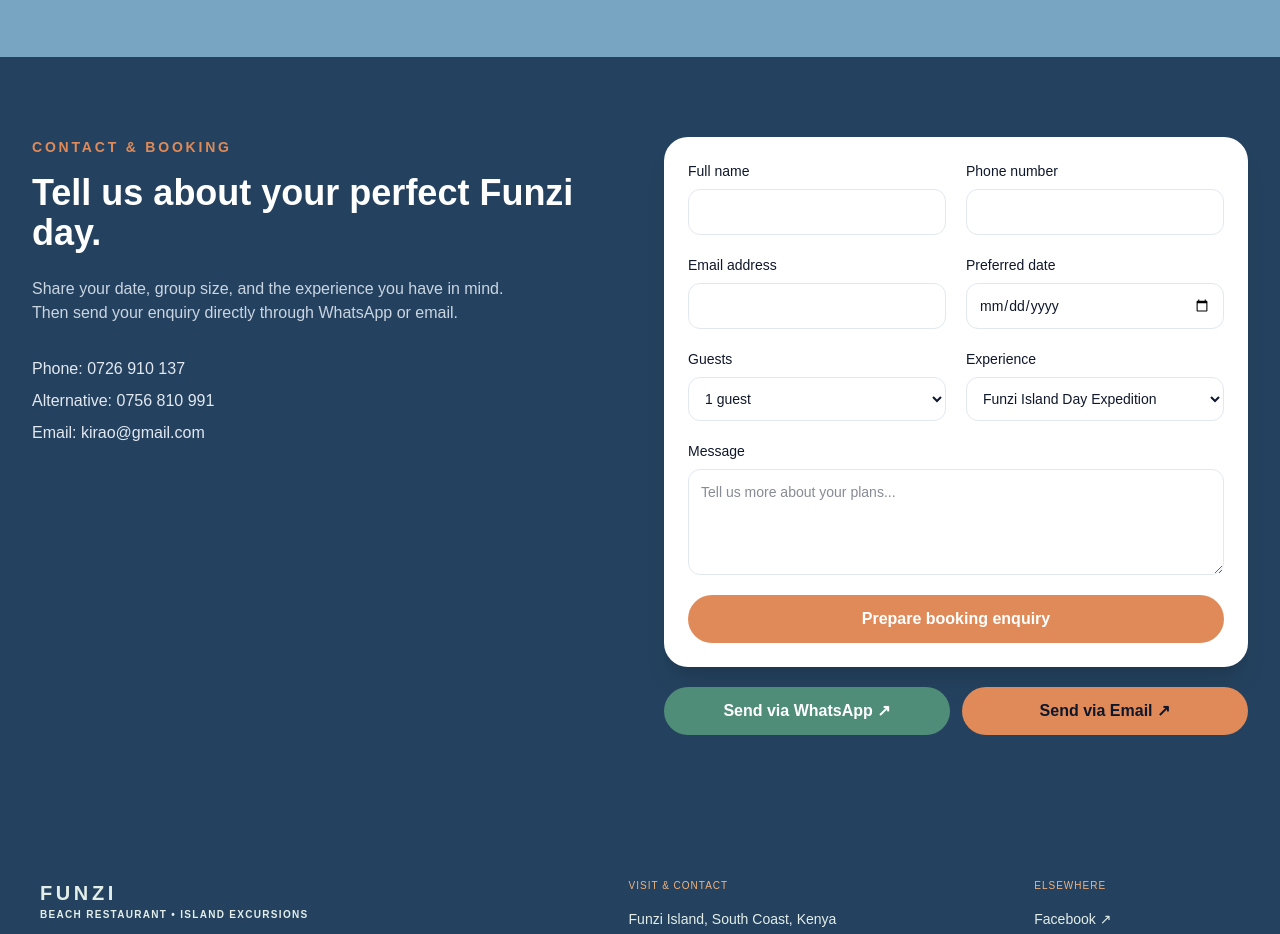
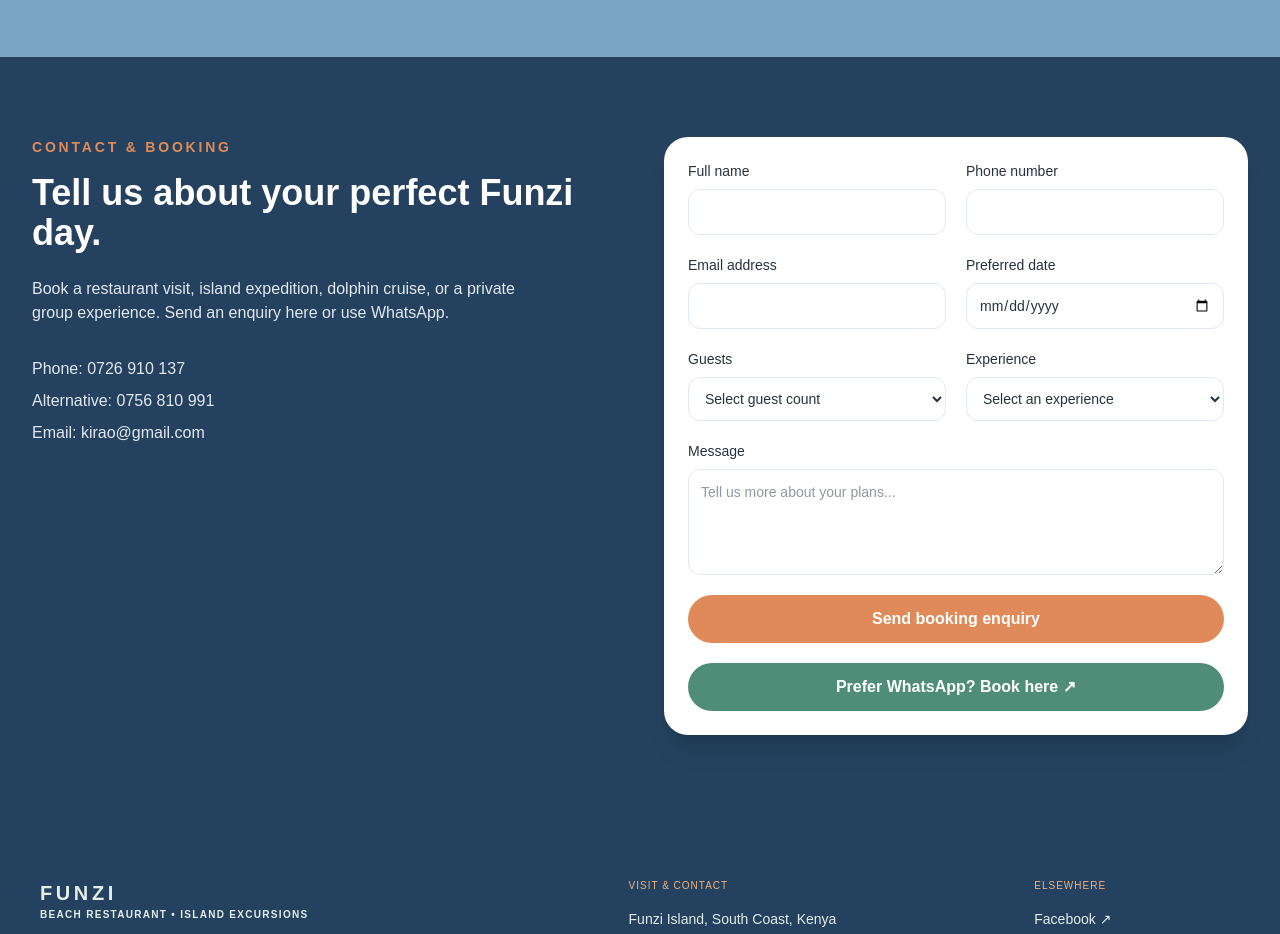
Before and after one commit to MatthewsRicky/funzibeachrestaurant, a Next.js app: page / in a window 1280 px wide. Shown: the part 5740-6674 px from the top of the page. Built offline with nearby package versions, Linux system fonts and the light colour scheme.

Commit message:
Final contact form changes and hero title text color

```diff
--- /dev/null
+++ b/app/actions/contact.ts
@@ -0,0 +1,81 @@
+"use server";
+
+import { Resend } from "resend";
+
+type BookingEnquiry = {
+  fullName: string;
+  email: string;
+  phone: string;
+  guests: string;
+  date: string;
+  experience: string;
+  message: string;
+};
+
+function escapeHtml(value: string) {
+  return value
+    .replaceAll("&", "&amp;")
+    .replaceAll("<", "&lt;")
+    .replaceAll(">", "&gt;")
+    .replaceAll('"', "&quot;")
+    .replaceAll("'", "&#039;");
+}
+
+export async function sendBookingEnquiry(enquiry: BookingEnquiry) {
+  const apiKey = process.env.RESEND_API_KEY?.trim();
+  const from = process.env.RESEND_FROM_EMAIL?.trim();
+  const to = process.env.CONTACT_TO_EMAIL?.trim();
+
+  if (!apiKey || !from || !to) {
+    return {
+      success: false,
+      error: "Booking email is not configured yet.",
+    };
+  }
+
+  const resend = new Resend(apiKey);
+
+  const text = `
+New Funzi Beach Restaurant booking enquiry
+
+Name: ${enquiry.fullName}
+Email: ${enquiry.email}
+Phone: ${enquiry.phone || "Not provided"}
+Guests: ${enquiry.guests}
+Preferred date: ${enquiry.date || "Flexible"}
+Experience: ${enquiry.experience}
+
+Message:
+${enquiry.message}
+  `.trim();
+
+  const { data, error } = await resend.emails.send({
+    from,
+    to: [to],
+    replyTo: enquiry.email,
+    subject: `Funzi booking: ${enquiry.experience} - ${enquiry.fullName}`,
+    text,
+    html: `
+      <h1>New Funzi Beach Restaurant booking enquiry</h1>
+      <p><strong>Name:</strong> ${escapeHtml(enquiry.fullName)}</p>
+      <p><strong>Email:</strong> ${escapeHtml(enquiry.email)}</p>
+      <p><strong>Phone:</strong> ${escapeHtml(enquiry.phone || "Not provided")}</p>
+      <p><strong>Guests:</strong> ${escapeHtml(enquiry.guests)}</p>
+      <p><strong>Preferred date:</strong> ${escapeHtml(enquiry.date || "Flexible")}</p>
+      <p><strong>Experience:</strong> ${escapeHtml(enquiry.experience)}</p>
+      <p><strong>Message:</strong></p>
+      <p>${escapeHtml(enquiry.message).replace(/\n/g, "<br>")}</p>
+    `,
+  });
+
+  if (error) {
+    console.error("Resend booking email error:", error);
+
+    return {
+      success: false,
+      error: "We could not send your enquiry. Please try WhatsApp instead.",
+    };
+  }
+
+  return { success: true, data };
+}
--- /dev/null
+++ b/app/api/contact/route.ts
@@ -0,0 +1,75 @@
+import { NextResponse } from "next/server";
+import { sendBookingEnquiry } from "@/app/actions/contact";
+import { validateString } from "@/lib/validation";
+
+type BookingPayload = {
+  fullName?: unknown;
+  email?: unknown;
+  phone?: unknown;
+  guests?: unknown;
+  date?: unknown;
+  experience?: unknown;
+  message?: unknown;
+  website?: unknown;
+};
+
+const emailPattern = /^[^\s@]+@[^\s@]+\.[^\s@]+$/;
+
+export async function POST(request: Request) {
+  try {
+    const body = (await request.json()) as BookingPayload;
+
+    // Simple anti-spam honeypot. Real visitors never see or fill this field.
+    if (typeof body.website === "string" && body.website.trim()) {
+      return NextResponse.json({ success: true });
+    }
+
+    const enquiry = {
+      fullName: String(body.fullName ?? "").trim(),
+      email: String(body.email ?? "").trim(),
+      phone: String(body.phone ?? "").trim(),
+      guests: String(body.guests ?? "").trim(),
+      date: String(body.date ?? "").trim(),
+      experience: String(body.experience ?? "").trim(),
+      message: String(body.message ?? "").trim(),
+    };
+
+    if (
+      !validateString(enquiry.fullName, 100) ||
+      !validateString(enquiry.email, 150) ||
+      !emailPattern.test(enquiry.email) ||
+      !validateString(enquiry.guests, 50) ||
+      !validateString(enquiry.experience, 100) ||
+      !validateString(enquiry.message, 2000)
+    ) {
+      return NextResponse.json(
+        {
+          success: false,
+          error:
+            "Please provide your name, a valid email, guest count, experience, and message.",
+        },
+        { status: 400 },
+      );
+    }
+
+    if (enquiry.phone && !validateString(enquiry.phone, 40)) {
+      return NextResponse.json(
+        { success: false, error: "Please enter a valid phone number." },
+        { status: 400 },
+      );
+    }
+
+    const result = await sendBookingEnquiry(enquiry);
+
+    return NextResponse.json(result, {
+      status: result.success ? 200 : 500,
+    });
+  } catch (error) {
+    console.error("Funzi contact route error:", error);
+
+    return NextResponse.json(
+      { success: false, error: "Invalid booking form submission." },
+      { status: 400 },
+    );
+  }
+}
--- a/components/ContactForm.tsx
+++ b/components/ContactForm.tsx
@@ -1,35 +1,66 @@
 "use client";
 
 import { FormEvent, useState } from "react";
+import { getErrorMessage } from "@/lib/validation";
+
+type Status =
+  | { type: "idle"; message: "" }
+  | { type: "success"; message: string }
+  | { type: "error"; message: string };
+
+const initialStatus: Status = { type: "idle", message: "" };
 
 export default function ContactForm() {
-  const [bookingMessage, setBookingMessage] = useState(
-    "Hello Funzi Beach Restaurant, I would like to make a booking enquiry.",
-  );
+  const [status, setStatus] = useState<Status>(initialStatus);
+  const [isSubmitting, setIsSubmitting] = useState(false);
 
-  function handleSubmit(event: FormEvent<HTMLFormElement>) {
+  async function handleSubmit(event: FormEvent<HTMLFormElement>) {
     event.preventDefault();
 
-    const formData = new FormData(event.currentTarget);
+    const form = event.currentTarget;
+    const data = new FormData(form);
 
-    setBookingMessage(
-      [
-        "I would like to make a Funzi Beach Restaurant booking enquiry.",
-        "",
-        `Name: ${formData.get("name") || "Not provided"}`,
-        `Phone: ${formData.get("phone") || "Not provided"}`,
-        `Email: ${formData.get("email") || "Not provided"}`,
-        `Guests: ${formData.get("guests") || "Not provided"}`,
-        `Date: ${formData.get("date") || "Flexible"}`,
-        `Experience: ${formData.get("experience") || "Not provided"}`,
-        `Message: ${formData.get("message") || "None"}`,
-      ].join("\n"),
-    );
+    const payload = {
+      fullName: data.get("fullName"),
+      email: data.get("email"),
+      phone: data.get("phone"),
+      guests: data.get("guests"),
+      date: data.get("date"),
+      experience: data.get("experience"),
+      message: data.get("message"),
+      website: data.get("website"),
+    };
+
+    setIsSubmitting(true);
+    setStatus(initialStatus);
+
+    try {
+      const response = await fetch("/api/contact", {
+        method: "POST",
+        headers: { "Content-Type": "application/json" },
+        body: JSON.stringify(payload),
+      });
+
+      const result = await response.json();
+
+      if (!response.ok || !result.success) {
+        throw new Error(result.error || "Unable to send your enquiry.");
       }
 
-  const encodedMessage = encodeURIComponent(
-    `Hello Funzi Beach Restaurant,\n\n${bookingMessage}`,
-  );
+      form.reset();
+      setStatus({
+        type: "success",
+        message: "Thank you — your booking enquiry has been sent.",
+      });
+    } catch (error) {
+      setStatus({
+        type: "error",
+        message: getErrorMessage(error),
+      });
+    } finally {
+      setIsSubmitting(false);
+    }
+  }
 
   return (
     <section id="contact" className="bg-funzi-navy py-20 text-white">
@@ -38,12 +69,14 @@ export default function ContactForm() {
           <p className="text-sm font-semibold uppercase tracking-[0.2em] text-funzi-red">
             Contact & booking
           </p>
+
           <h2 className="mt-4 text-3xl font-bold sm:text-4xl">
             Tell us about your perfect Funzi day.
           </h2>
-          <p className="mt-6 max-w-lg text-slate-300">
-            Share your date, group size, and the experience you have in mind.
-            Then send your enquiry directly through WhatsApp or email.
+
+          <p className="mt-6 max-w-lg text-slate-200">
+            Book a restaurant visit, island expedition, dolphin cruise, or a
+            private group experience. Send an enquiry here or use WhatsApp.
           </p>
 
           <div className="mt-8 space-y-2 text-slate-200">
@@ -59,20 +92,27 @@ export default function ContactForm() {
           </div>
         </div>
 
-        <div>
         <form
           onSubmit={handleSubmit}
-            className="grid gap-5 rounded-3xl bg-white p-6 text-slate-900 shadow-xl"
+          className="grid gap-5 rounded-3xl bg-white p-6 text-funzi-ink shadow-xl"
         >
+          <div className="hidden" aria-hidden="true">
+            <label>
+              Website
+              <input name="website" tabIndex={-1} autoComplete="off" />
+            </label>
+          </div>
+
           <div className="grid gap-5 sm:grid-cols-2">
-              <Field label="Full name" name="name" required />
-              <Field label="Phone number" name="phone" required />
-              <Field label="Email address" name="email" type="email" />
+            <Field label="Full name" name="fullName" required />
+            <Field label="Phone number" name="phone" />
+            <Field label="Email address" name="email" type="email" required />
             <Field label="Preferred date" name="date" type="date" />
           </div>
 
           <div className="grid gap-5 sm:grid-cols-2">
             <SelectField label="Guests" name="guests">
+              <option value="">Select guest count</option>
               <option>1 guest</option>
               <option>2 guests</option>
               <option>3-5 guests</option>
@@ -80,6 +120,7 @@ export default function ContactForm() {
             </SelectField>
 
             <SelectField label="Experience" name="experience">
+              <option value="">Select an experience</option>
               <option>Funzi Island Day Expedition</option>
               <option>Dolphin & Estuary Cruise</option>
               <option>Seafood Lunch Experience</option>
@@ -92,37 +133,43 @@ export default function ContactForm() {
             <textarea
               name="message"
               rows={4}
-                className="rounded-xl border border-slate-200 p-3 outline-none focus:border-emerald-600"
+              required
+              maxLength={2000}
+              className="rounded-xl border border-slate-200 p-3 outline-none focus:border-funzi-blue"
               placeholder="Tell us more about your plans..."
             />
           </label>
 
+          {status.type !== "idle" && (
+            <p
+              className={`rounded-xl px-4 py-3 text-sm ${
+                status.type === "success"
+                  ? "bg-funzi-sky text-funzi-navy"
+                  : "bg-red-50 text-red-700"
+              }`}
+              role="status"
+            >
+              {status.message}
+            </p>
+          )}
+
           <button
             type="submit"
-              className="rounded-full bg-funzi-red px-5 py-3 font-semibold text-white transition hover:bg-emerald-800"
+            disabled={isSubmitting}
+            className="rounded-full bg-funzi-red px-5 py-3 font-semibold text-white transition hover:bg-orange-700 disabled:cursor-not-allowed disabled:opacity-60"
           >
-              Prepare booking enquiry
+            {isSubmitting ? "Sending enquiry..." : "Send booking enquiry"}
           </button>
-          </form>
 
-          <div className="mt-5 grid gap-3 sm:grid-cols-2">
           <a
-              href={`https://wa.me/254726910137?text=${encodedMessage}`}
+            href="https://wa.me/254726910137?text=Hello%20Funzi%20Beach%20Restaurant%2C%20I%20would%20like%20to%20make%20a%20booking%20enquiry."
             target="_blank"
             rel="noreferrer"
-              className="rounded-full bg-funzi-green px-5 py-3 text-center font-semibold text-white transition hover:bg-[#20bc59]"
+            className="rounded-full bg-funzi-green px-5 py-3 text-center font-semibold text-white transition hover:bg-green-800"
           >
-              Send via WhatsApp ↗
+            Prefer WhatsApp? Book here ↗
           </a>
-
-            <a
-              href={`mailto:kirao@gmail.com?subject=Funzi%20Beach%20Restaurant%20Booking&body=${encodedMessage}`}
-              className="rounded-full bg-funzi-red px-5 py-3 text-center font-semibold text-slate-900 transition hover:bg-red-700"
-            >
-              Send via Email ↗
-            </a>
-          </div>
-        </div>
+        </form>
       </div>
     </section>
   );
@@ -146,7 +193,8 @@ function Field({
         name={name}
         type={type}
         required={required}
-        className="rounded-xl border border-slate-200 p-3 outline-none focus:border-emerald-600"
+        maxLength={type === "email" ? 150 : 100}
+        className="rounded-xl border border-slate-200 p-3 outline-none focus:border-funzi-blue"
       />
     </label>
   );
@@ -166,7 +214,8 @@ function SelectField({
       {label}
       <select
         name={name}
-        className="rounded-xl border border-slate-200 p-3 outline-none focus:border-emerald-600"
+        required
+        className="rounded-xl border border-slate-200 bg-white p-3 outline-none focus:border-funzi-blue"
       >
         {children}
       </select>
--- /dev/null
+++ b/lib/utils.ts
@@ -0,0 +1,22 @@
+export const validateString = (value: unknown, maxLength: number) => {
+  if (!value || typeof value !== "string" || value.length > maxLength) {
+    return false;
+  }
+  return true;
+};
+
+export const getErrorMessage = (error: unknown) => {
+  let message: string;
+
+  if (error instanceof Error) {
+    message = error.message;
+  } else if (error && typeof error === "object" && "message" in error) {
+    // @ts-ignore - defensive
+    message = String((error as any).message);
+  } else if (typeof error === "string") {
+    message = error;
+  } else {
+    message = "Something went wrong";
+  }
+  return message;
+};
--- /dev/null
+++ b/lib/validation.ts
@@ -0,0 +1,26 @@
+export function validateString(
+  value: unknown,
+  maxLength: number,
+  minLength = 1,
+) {
+  return (
+    typeof value === "string" &&
+    value.trim().length >= minLength &&
+    value.trim().length <= maxLength
+  );
+}
+
+export function getErrorMessage(error: unknown) {
+  if (error instanceof Error) return error.message;
+
+  if (
+    error &&
+    typeof error === "object" &&
+    "message" in error &&
+    typeof error.message === "string"
+  ) {
+    return error.message;
+  }
+
+  return "Something went wrong. Please try again.";
+}
```
Lines whose indentation alone changed are shown as unchanged.
